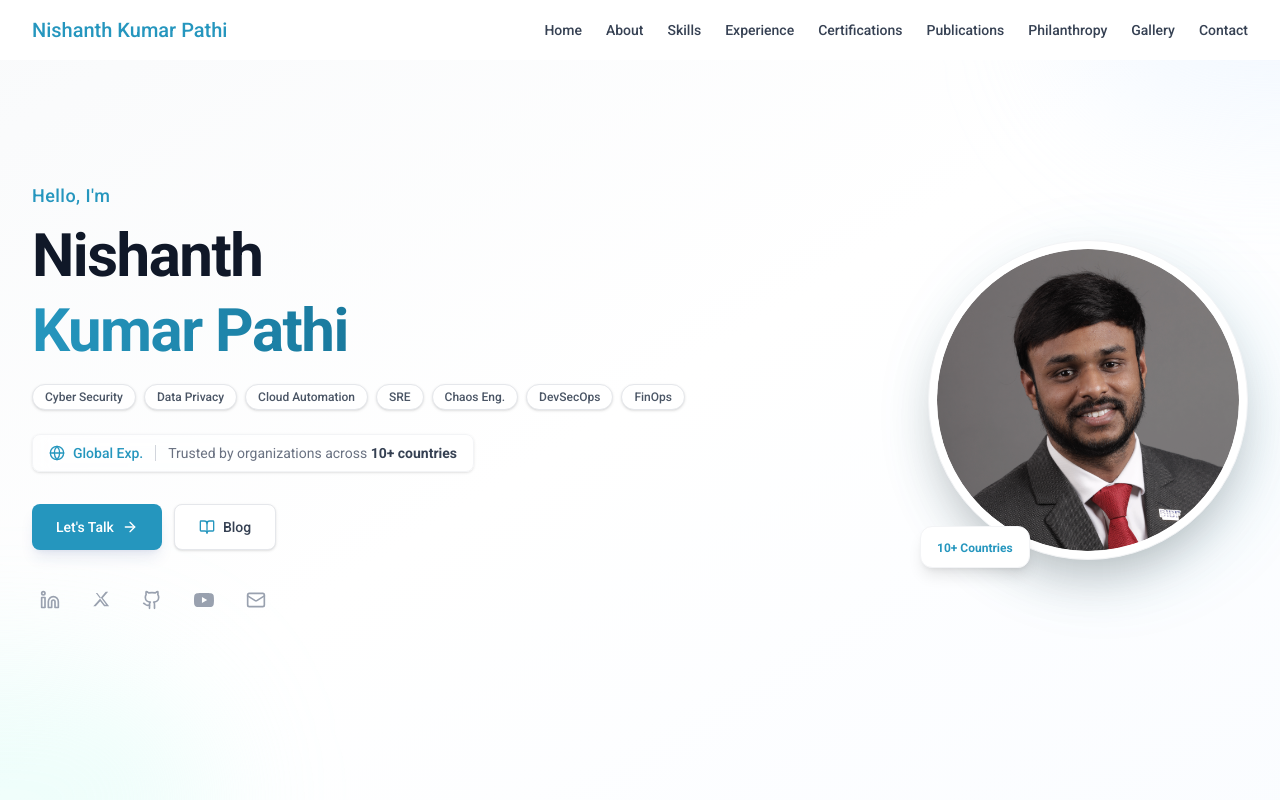
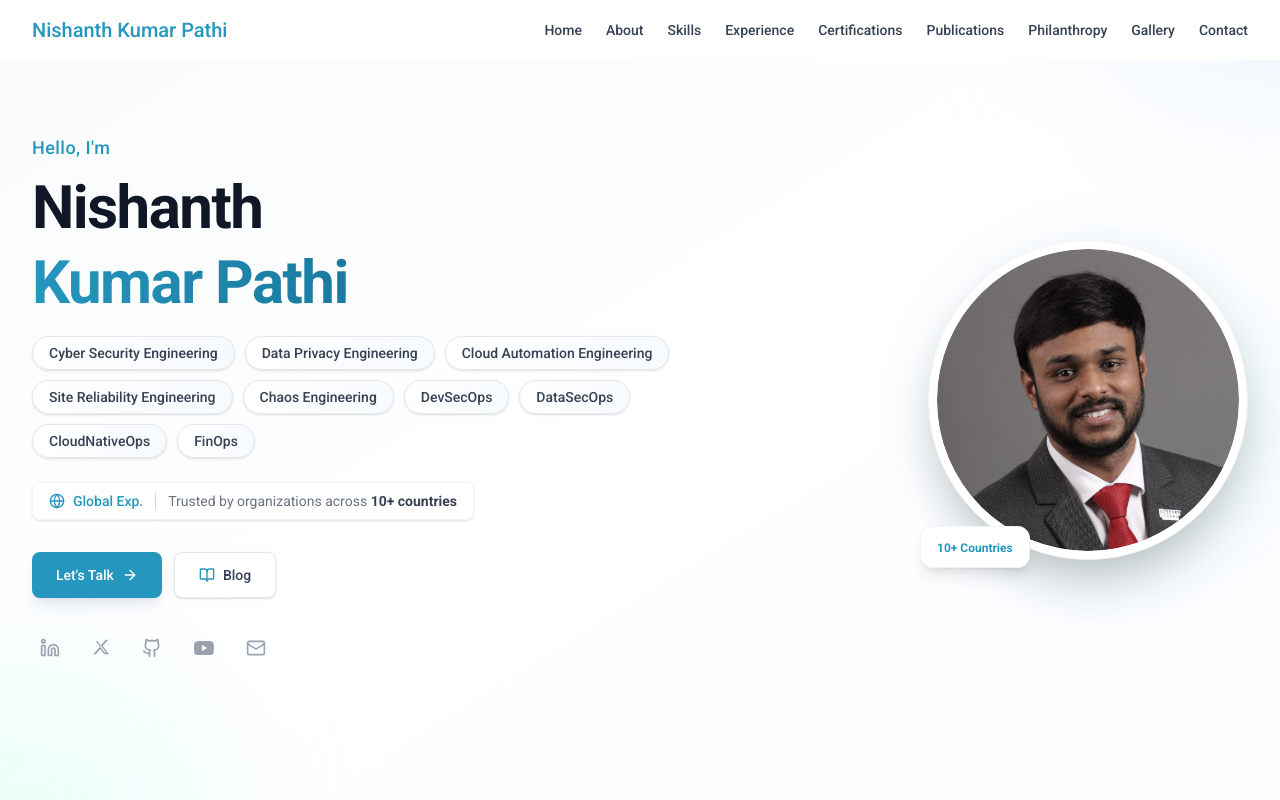
Before and after one commit to nishanthkumarpathi/nishanthkp-v2, a React (Vite) app: page / in a window 1280 px wide. Shown: the top 800 px of the page. Built offline with nearby package versions, Linux system fonts and the light colour scheme.

Commit message:
refactor: enhance specialization list and improve layout design in Hero component

```diff
--- a/src/app/components/Hero.tsx
+++ b/src/app/components/Hero.tsx
@@ -17,12 +17,14 @@ export function Hero() {
   ];
 
   const specializations = [
-    'Cyber Security',
-    'Data Privacy',
-    'Cloud Automation',
-    'SRE',
-    'Chaos Eng.',
+    'Cyber Security Engineering',
+    'Data Privacy Engineering',
+    'Cloud Automation Engineering',
+    'Site Reliability Engineering',
+    'Chaos Engineering',
     'DevSecOps',
+    'DataSecOps',
+    'CloudNativeOps',
     'FinOps'
   ];
 
@@ -78,14 +80,17 @@ export function Hero() {
               </span>
             </motion.h1>
 
-            {/* Areas of Specialization - Compact */}
+            {/* Areas of Specialization - Enhanced Design */}
             <motion.div variants={itemVariants} className="mb-6">
-              <div className="flex flex-wrap gap-2 justify-center lg:justify-start">
+              <div className="flex flex-wrap gap-2.5 justify-center lg:justify-start max-w-2xl">
                 {specializations.map((area, index) => (
                   <motion.span
                     key={index}
-                    whileHover={{ scale: 1.05 }}
-                    className="px-3 py-1 bg-white border border-gray-200 text-gray-600 text-xs font-medium rounded-full shadow-sm hover:border-[#2596be]/30 transition-colors cursor-default"
+                    initial={{ opacity: 0, scale: 0.8 }}
+                    animate={{ opacity: 1, scale: 1 }}
+                    transition={{ delay: 0.3 + index * 0.05, duration: 0.3 }}
+                    whileHover={{ scale: 1.05, y: -2 }}
+                    className="px-4 py-1.5 bg-gradient-to-r from-white to-blue-50/50 border border-gray-200 text-gray-700 text-sm font-medium rounded-full shadow-sm hover:shadow-md hover:border-[#2596be]/50 hover:from-blue-50/70 hover:to-blue-100/50 transition-all duration-200 cursor-default"
                   >
                     {area}
                   </motion.span>
```
